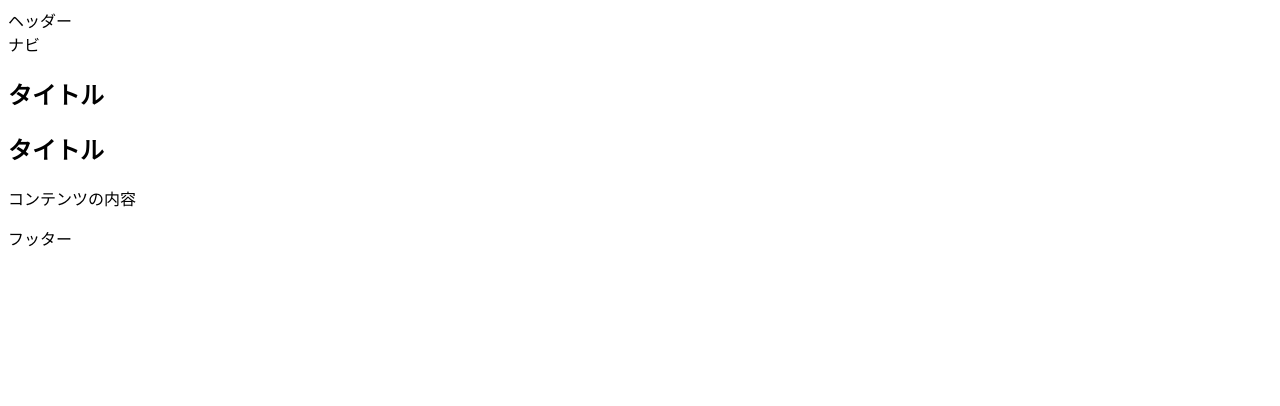
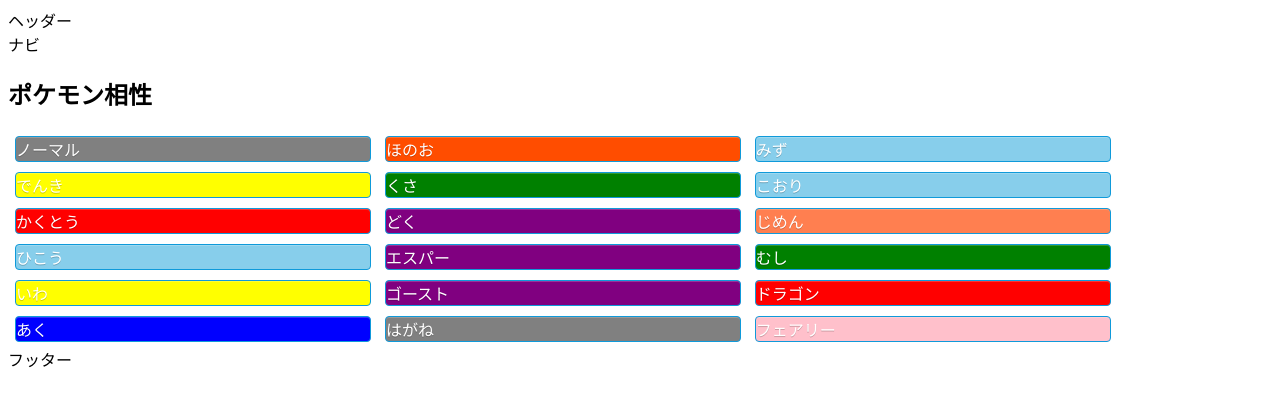
Before and after one commit to kkouji/pokemon, a plain HTML site: page index.html in a window 1280 px wide. Drawn offline with Linux system fonts and the light colour scheme.

Commit message:
ボタンをおいたところまで
TODO：色の微調整

```diff
--- /dev/null
+++ b/css/style.css
@@ -0,0 +1,112 @@
+body {
+  /*font-family:-apple-system, BlinkMacSystemFont, "Helvetica Neue", "Segoe UI","Noto Sans Japanese","ヒラギノ角ゴ ProN W3", Meiryo, sans-serif;*/
+  font-family: "huiji", "eriji", "Hiragino Kaku Gothic Pro",
+    "ヒラギノ角ゴ Pro W3", "メイリオ", Meiryo, "ＭＳ Ｐゴシック", sans-serif;
+  /* width: 359px; */
+  display: block;
+}
+
+.main{
+    /* background-image: url(../image/img_01.png);
+    background-repeat: no-repeat;
+    background-size: contain; */
+}
+
+.flexcontainer{
+  display: flex;
+  flex-wrap: wrap;
+}
+.flexitem{
+  width: 28%;
+  /* margin: 18px 7px; */
+  margin: 5px 7px;
+  /* height: 30px; */
+  /* font-size: 10px; */
+  /* color: #fff; */
+  justify-content: space-around;
+}
+
+.button {
+    position: relative;
+    display: inline-block;
+    /* padding: 0.25em 0.5em; */
+    text-decoration: none;
+    color: white;/*色*/
+    background: #03A9F4;/*色*/
+    border: solid 1px #0f9ada;/*線色*/
+    border-radius: 4px;
+    box-shadow: inset 0 1px 0 rgba(255,255,255,0.2);
+    text-shadow: 0 1px 0 rgba(0,0,0,0.2);
+}
+
+.ノーマル{
+    background: gray;/*色*/
+}
+
+.ほのお{
+    background: rgb(255, 77, 0);/*色*/
+}
+
+.みず{
+    background: skyblue;/*色*/
+}
+
+.でんき{
+    background: yellow;/*色*/
+}
+
+.くさ{
+    background: green;/*色*/
+}
+
+.こおり{
+    background: skyblue;/*色*/
+}
+
+.かくとう{
+    background: red;/*色*/
+}
+
+.どく{
+    background: purple;/*色*/
+}
+
+.じめん{
+    background: coral;/*色*/
+}
+
+.ひこう{
+    background: skyblue;/*色*/
+}
+
+.エスパー{
+    background: purple;/*色*/
+}
+
+.むし{
+    background: green;/*色*/
+}
+
+.いわ{
+    background: yellow;/*色*/
+}
+
+.ゴースト{
+    background: purple;/*色*/
+}
+
+.ドラゴン{
+    background: red;/*色*/
+}
+
+.あく{
+    background: blue;/*色*/
+}
+
+.はがね{
+    background: gray;/*色*/
+}
+
+.フェアリー{
+    background: pink;/*色*/
+}
--- a/index.html
+++ b/index.html
@@ -2,15 +2,16 @@
 <html lang="ja">
   <head>
     <meta charset="utf-8">
-    <title>サイトタイトル</title>
-    <meta name="description" content="サイトキャプションを入力">
-    <meta name="keywords" content="サイトキーワードを,で区切って入力">
-    <link rel="stylesheet" href="sample.css">
+    <meta name="viewport" content="width=device-width, initial-scale=1.0">
+    <title>ポケモン相性</title>
+    <!-- <meta name="description" content="サイトキャプションを入力">
+    <meta name="keywords" content="サイトキーワードを,で区切って入力"> -->
+    <link rel="stylesheet" href="../css/style.css">
     <!--[if lt IE 9]>
       <script src="http://html5shiv.googlecode.com/svn/trunk/html5.js"></script>
       <script src="http://css3-mediaqueries-js.googlecode.com/svn/trunk/css3-mediaqueries.js"></script>
     <![endif]-->
-    <script src="sample.js"></script>
+    <script src="../js/script.js"></script>
   </head>
 
   <body>
@@ -21,10 +22,30 @@
 
     <!----- メインコンテンツ ----->
     <article>
-      <h1>タイトル</h1>
+      <h1>ポケモン相性</h1>
       <section>
-        <h2>タイトル</h2>
-        <p>コンテンツの内容</p>
+        <div class="main">
+          <div class="flexcontainer">
+            <div class="flexitem button ノーマル">ノーマル</div>
+            <div class="flexitem button ほのお">ほのお</div>
+            <div class="flexitem button みず">みず</div>
+            <div class="flexitem button でんき">でんき</div>
+            <div class="flexitem button くさ">くさ</div>
+            <div class="flexitem button こおり">こおり</div>
+            <div class="flexitem button かくとう">かくとう</div>
+            <div class="flexitem button どく">どく</div>
+            <div class="flexitem button じめん">じめん</div>
+            <div class="flexitem button ひこう">ひこう</div>
+            <div class="flexitem button エスパー">エスパー</div>
+            <div class="flexitem button むし">むし</div>
+            <div class="flexitem button いわ">いわ</div>
+            <div class="flexitem button ゴースト">ゴースト</div>
+            <div class="flexitem button ドラゴン">ドラゴン</div>
+            <div class="flexitem button あく">あく</div>
+            <div class="flexitem button はがね">はがね</div>
+            <div class="flexitem button フェアリー">フェアリー</div>
+          </div>
+        </div>
       </section>
     </article>
     <!----- メインコンテンツ END ----->
```
Also changed, not shown: image/img_01.png (added), js/script.js (added).
